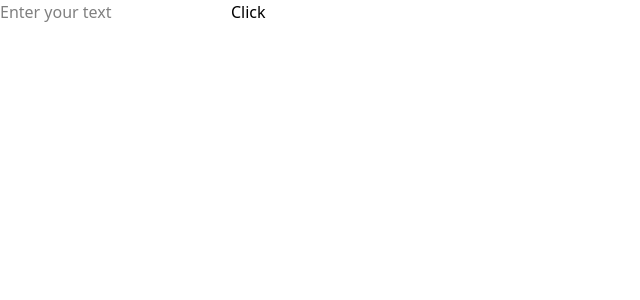
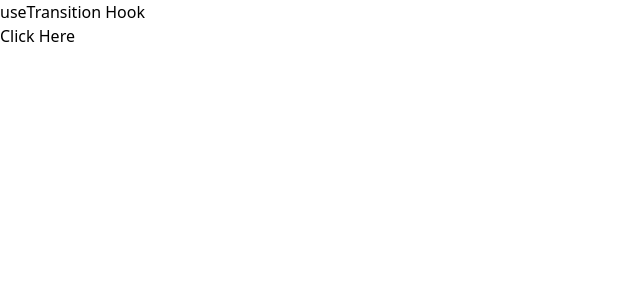
Before and after one commit to Moheed-Dar/React-19, a React (Vite) app: page / in a window 1280 px wide. Shown: the top 300 px of the page, without its empty margins (0-640 px from the left). Built offline with nearby package versions, Linux system fonts and the light colour scheme.

Commit message:
use Transition with img loading

```diff
--- a/src/App.jsx
+++ b/src/App.jsx
@@ -1,16 +1,33 @@
-import {useRef} from 'react'
-import User from './User.jsx'
+import { useState, useTransition } from 'react';
+
 function App() {
-    const inputref = useRef(null);
-    const handleinput=()=>{
-        inputref.current.focus();
-        inputref.current.value="hello"
-    }
+    const [pending, startTransition] = useTransition();
+    const [text, setText] = useState("Click Here");
+    const [loading, setLoading] = useState(false); // <-- Track loading manually
+    const handleButton = () => {
+        setLoading(true); // Start loading
+        startTransition(() => {
+            setText("");
+        });
+        setTimeout(() => {
+            setText("Completed");
+            setLoading(false); // Stop loading after 2 sec
+        }, 2000);
+    };
     return (
         <div>
-             <User  ref={inputref} handleinput={handleinput} />
+            <h1>useTransition Hook</h1>
+            {loading ? ( // <-- Use loading state instead of pending
+                <img className="w-40 h-40  "
+                    src="https://assets-v2.lottiefiles.com/a/8e3a9f7c-1179-11ee-8831-e341af8fad88/3IMPKd5CHr.gif"
+                    alt="Loading..."
+                />
+            ) : null}
+            <button disabled={loading} onClick={handleButton}>
+                {text}
+            </button>
+        </div>
+    );
+}
 
-        </div>
-    )
-}
-export default App
+export default App;
```
